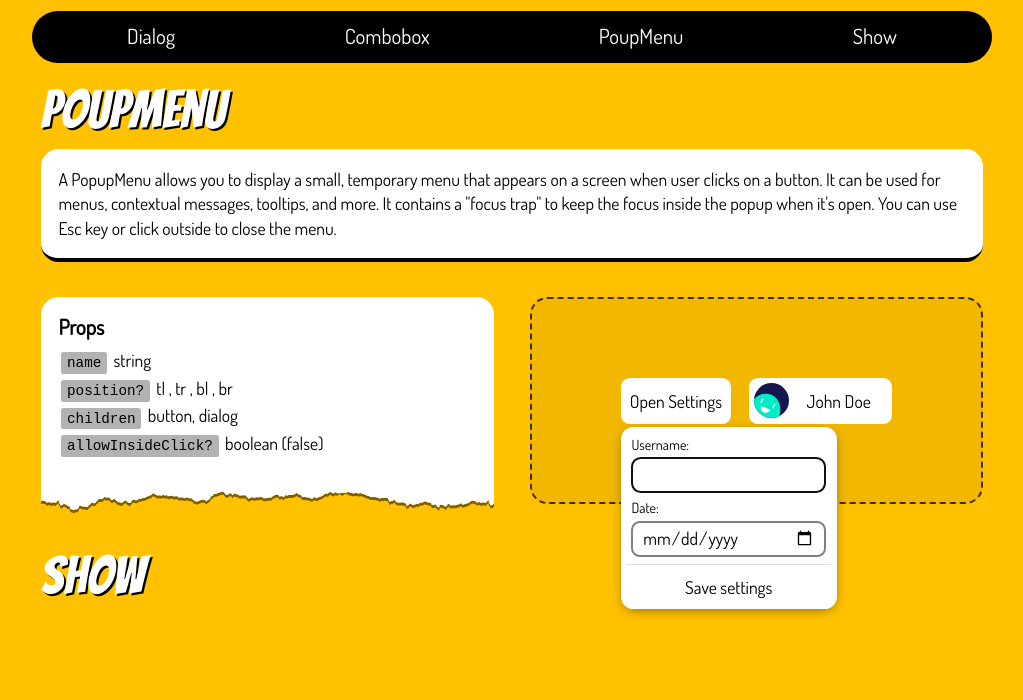
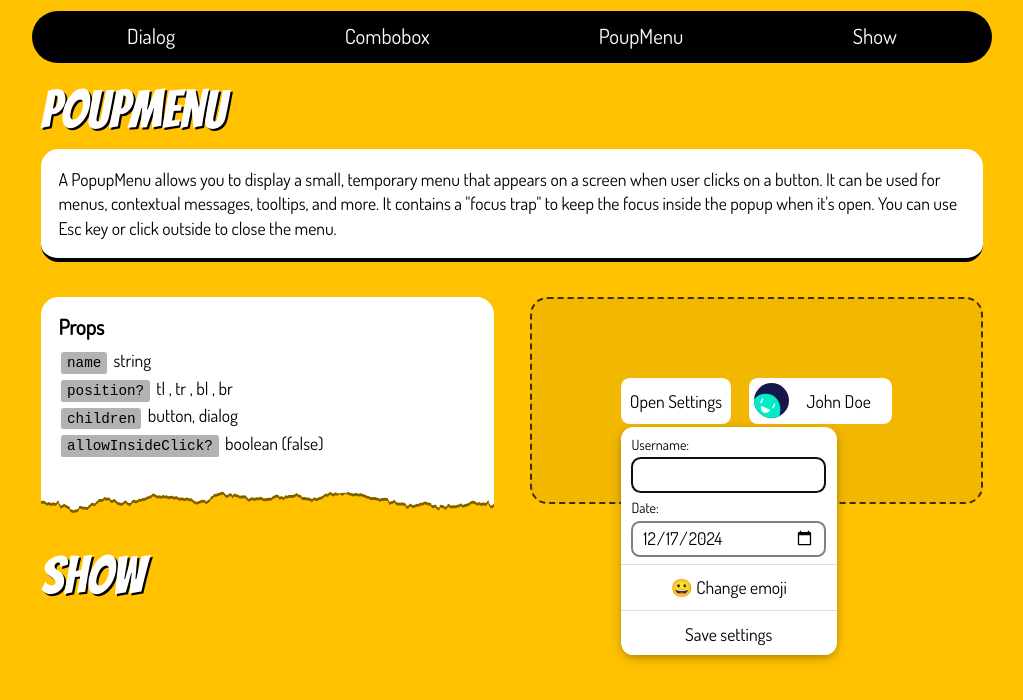
Before and after one commit to ludekarts/scrap-ui, a React (Vite) app: page / in a window 1280 px wide. Both pictures are taken after a click on the button "Open Settings". Shown: the part 1238-1938 px from the top of the page, without its empty margins (128-1151 px from the left). Built offline with nearby package versions, Linux system fonts and the light colour scheme.

Commit message:
Add ARIA support for PopupMenu; Improve docs

```diff
--- a/lib/PopupMenu.tsx
+++ b/lib/PopupMenu.tsx
@@ -1,4 +1,10 @@
-import { useRef, Children, cloneElement, isValidElement } from "react";
+import {
+  useRef,
+  useState,
+  Children,
+  cloneElement,
+  isValidElement,
+} from "react";
 import { getFocusableNodes } from "./utils";
 
 // Types.
@@ -26,17 +32,24 @@ interface DialogProps {
 
 export function PopupMenu(props: MenuPopupProps) {
   const { name, children, position = "bl", allowInsideClick = false } = props;
+  const [isOpnen, setIsOpen] = useState<boolean>(false);
   const ref = useRef<HTMLDialogElement>(null);
   const menuItems = useRef<Element[]>([]);
   const index = useRef<number>(0);
+
+  const pmId = `sui-pm-${name}`;
 
   if (Children.count(children) !== 2) {
     console.error("MenuPopup must have 2 children <button/> and <dialog/>.");
     return null;
   }
 
-  const catchClicks = () => {
+  const catchDialogClicks = (event: React.MouseEvent<HTMLElement>) => {
     !allowInsideClick && ref.current && ref.current.hidePopover();
+
+    if ((event.target as HTMLElement).matches("button[data-close]")) {
+      ref.current && ref.current.hidePopover();
+    }
   };
 
   const catchKeyboard = (event: React.KeyboardEvent<HTMLDialogElement>) => {
@@ -60,7 +73,9 @@ export function PopupMenu(props: MenuPopupProps) {
     }
   };
 
-  const onMenuToggle = () => {
+  // Missing ToogleEvent in types.
+  const onMenuToggle = (event: { newState: "open" | "closed" }) => {
+    setIsOpen(event.newState === "open");
     menuItems.current = getFocusableNodes(ref.current);
     index.current = 0;
   };
@@ -76,9 +91,12 @@ export function PopupMenu(props: MenuPopupProps) {
     if (IS_BUTTON) {
       const button = child as React.ReactElement<ButtonProps>;
       return cloneElement(button, {
-        popoverTarget: name,
+        popoverTarget: pmId,
+        "aria-controls": pmId,
+        "aria-haspopup": "menu",
+        "aria-expanded": isOpnen,
+        style: { "--sui-anchor-name": `--${pmId}` } as CSSProperties,
         className: `sui-anchor-button ${button.props.className ?? ""}`,
-        style: { "--sui-anchor-name": `--sui-pm-${name}` } as CSSProperties,
       });
     }
     // Render Menu.
@@ -86,15 +104,16 @@ export function PopupMenu(props: MenuPopupProps) {
       const dialog = child as React.ReactElement<DialogProps>;
       return cloneElement(dialog, {
         ref,
-        id: name,
+        id: pmId,
+        role: "menu",
         popover: "auto",
-        onClick: catchClicks,
         onToggle: onMenuToggle,
         onKeyDown: catchKeyboard,
+        onClick: catchDialogClicks,
         className: `sui-anchor-menu ${position} ${
           dialog.props.className ?? ""
         }`,
-        style: { "--sui-anchor-name": `--sui-pm-${name}` } as CSSProperties,
+        style: { "--sui-anchor-name": `--${pmId}` } as CSSProperties,
       });
     }
 
--- a/lib/utils.ts
+++ b/lib/utils.ts
@@ -20,7 +20,7 @@ export function getFocusableNodes(node: Element | null | undefined): Element[] {
 function isFocusable(node: Element) {
   return Boolean(
     node.matches(
-      `a[href], button, input, textarea, select, [tabindex]:not([tabindex="-1"])`
+      `a[href], button, input:not([type="hidden"]), textarea, select, [tabindex]:not([tabindex="-1"])`
     )
   );
 }
--- a/src/sections/PopupMenuSection.tsx
+++ b/src/sections/PopupMenuSection.tsx
@@ -1,7 +1,17 @@
 import { PopupMenu } from "../../lib/PopupMenu";
-import Scrap from "../components/scrap";
+import { useState } from "react";
+
+const emojis = ["😀", "😎", "🤠", "🥳", "🤖", "👻", "💩", "👽", "🎃", "🐵"];
 
 export default function PopupMenuSection() {
+  const [emoji, setEmoji] = useState("😀");
+  const todayDate = new Date().toISOString().split("T")[0];
+
+  const chanegeEmoji = () => {
+    const randomIndex = Math.floor(Math.random() * emojis.length);
+    setEmoji(emojis[randomIndex]);
+  };
+
   const handleButtonClick = (event: React.MouseEvent) => {
     if (event.target instanceof HTMLButtonElement) {
       alert(`${event.target.textContent} button clicked!`);
@@ -12,8 +22,11 @@ export default function PopupMenuSection() {
     event.preventDefault();
     const formData = new FormData(event.target as HTMLFormElement);
     const date = formData.get("date");
+    const emoji = formData.get("emoji");
     const username = formData.get("username");
-    alert(`Settings saved:\nDate: ${date}\nUsername: ${username}`);
+    alert(
+      `Settings saved:\nDate: ${date}\nUsername: ${username}\nEmoji: ${emoji}`
+    );
   };
 
   return (
@@ -66,14 +79,32 @@ export default function PopupMenuSection() {
                     </label>
                     <input id="username" type="text" name="username" />
                   </div>
+
                   <div className="stack">
                     <label className="text-xs" htmlFor="date">
                       Date:
                     </label>
-                    <input id="date" type="date" name="date" />
+                    <input
+                      id="date"
+                      type="date"
+                      name="date"
+                      defaultValue={todayDate}
+                    />
                   </div>
-                  <hr />
-                  <button type="submit">Save settings</button>
+                  <hr className="lg" />
+
+                  <button type="button" onClick={chanegeEmoji}>
+                    <span>{emoji}</span>
+                    <span> Change emoji</span>
+                  </button>
+
+                  <hr className="lg" />
+
+                  <input type="hidden" name="emoji" value={emoji} />
+
+                  <button type="submit" data-close aria-label="Save & close">
+                    Save settings
+                  </button>
                 </form>
               </dialog>
             </PopupMenu>
--- a/src/styles/popupmenu.css
+++ b/src/styles/popupmenu.css
@@ -15,6 +15,10 @@
   & hr {
     border-color: #ddd;
     margin: 0.2em -0.3em;
+
+    &.lg {
+      margin: 0.2em -0.6em;
+    }
   }
 }
 
```
